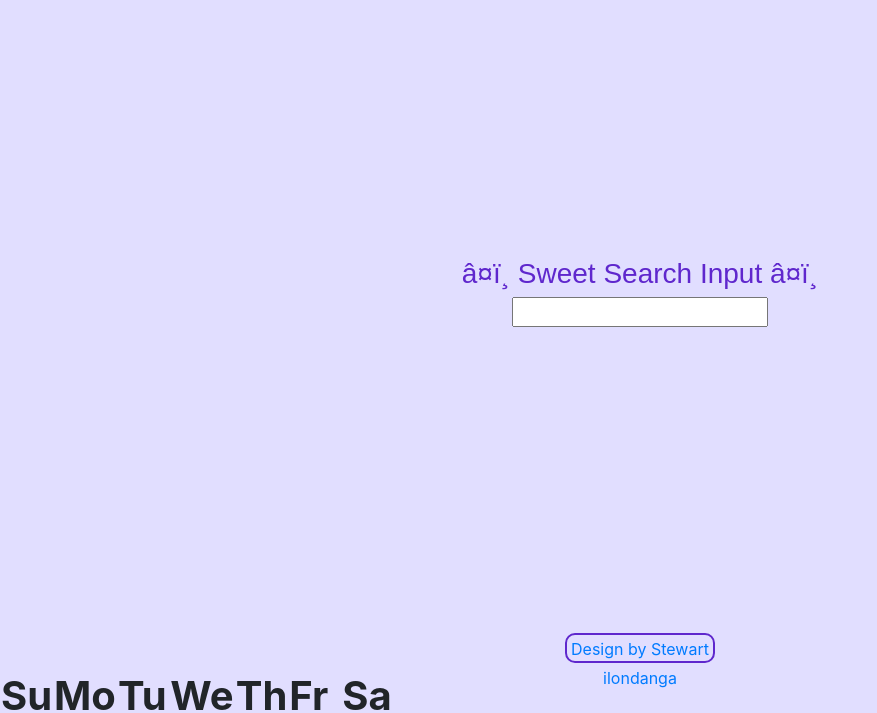
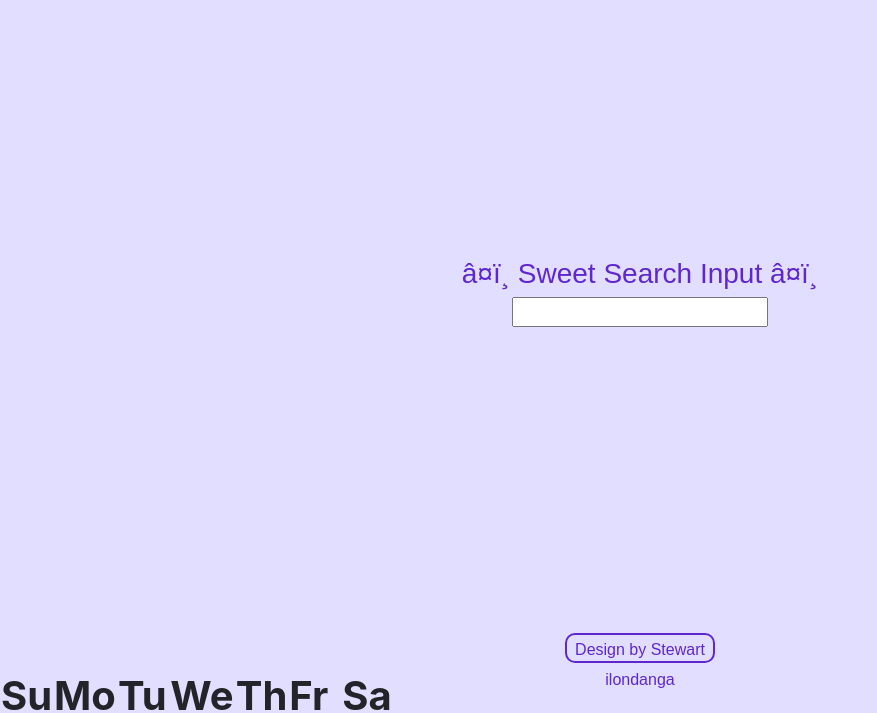
Before and after one commit to stewilondanga/bar-search, a plain HTML site: page index.html in a window 1280 px wide. Shown: the part 87-800 px from the top of the page, without its empty margins (0-877 px from the left). Drawn offline with nearby package versions, Linux system fonts and the light colour scheme; some icons are missing.

Commit message:
add css/styles.css

```diff
--- a/css/styles.css
+++ b/css/styles.css
@@ -43,13 +43,13 @@ h3 {
   bottom: 50px;
 }
 
-/*.footer a{
-  color : #5f27cd;
-  font-family:"Dosis",sans-serif;
+.footer a {
+  color: #5f27cd;
+  font-family: "Dosis", sans-serif;
   text-decoration: none;
 }
 
-.form {
+/*.form {
     position: relative;
 }
 
```
